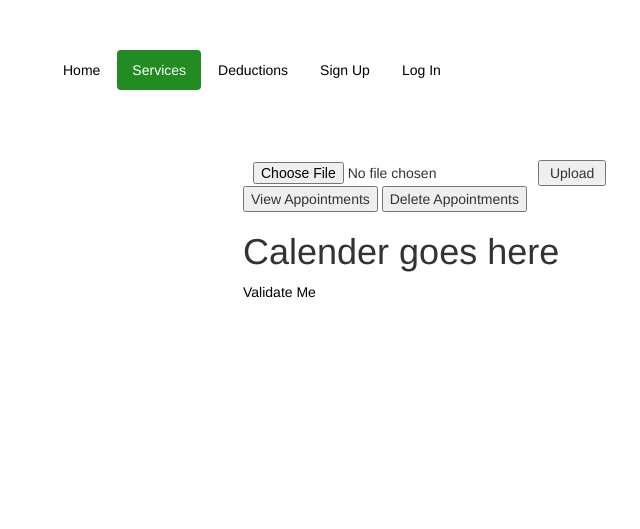
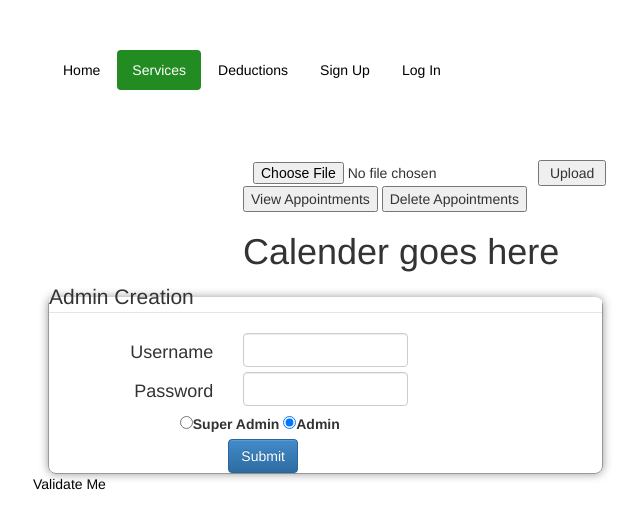
Before and after one commit to sbkohel/fvtaxprep, a PHP site: page /employeemain.php in a window 1280 px wide. Shown: the top 529 px of the page, without its empty margins (22-662 px from the left). Run offline with PHP 8.4, Linux system fonts and the light colour scheme; data that the repository does not hold is empty.

Commit message:
employee login creation

```diff
--- a/css/style.css
+++ b/css/style.css
@@ -29,3 +29,8 @@ a, a:hover{
 .panel-primary>.panel-heading, .panel-primary{
 	border-color: #228b22;
 }
+fieldset {
+    border:1px solid #999;
+    border-radius:8px;
+    box-shadow:0 0 10px #999;
+}
--- a/employeemain.php
+++ b/employeemain.php
@@ -35,7 +35,7 @@
 				</table>
 			</form>
 			<?php
-			$db = new PDO("mysql:dbname=vanlab18;host=localhost","vanlab18","Mountain123");
+			$db = new PDO("mysql:dbname=kohels65;host=localhost","root","root");
 			$result = $db->query("SELECT id, name FROM upload");
 			foreach($result as $row){
 					$ran = $row['id'];
@@ -50,11 +50,49 @@
                     Calender goes here
                     </h1>
                 </table>
-            <div>
+            </div>
         </div>
-        <p id = "validate">
-            <a href="http://validator.w3.org/check/referer">Validate Me</a>
-        </p>
+        <div class="row">
+            <div class="col-lg-6">
+                <form method="post" action="createadmin.php">
+                    <fieldset>
+                        <legend>Admin Creation</legend>
+                        <div class="row">
+                            <div class="col-lg-4 text-right">
+                                <h4>Username</h4>
+                            </div>
+                            <div class="col-lg-4">
+                                <input ng-model="username" class="form-control" name="username">
+                            </div>
+                        </div>
+                        <div class="row">
+                            <div class="col-lg-4 text-right">
+                                <h4>Password</h4>
+                            </div>
+                            <div class="col-lg-4">
+                                <input name="password" type="password" class="form-control">
+                            </div>
+                        </div>
+                        <div class="row">
+                            <div class="row col-lg-offset-3">
+                                <label><input name="admintype" type="radio" value="super">Super Admin</label>
+                                <label><input name="admintype" type="radio" value="admin" checked="checked">Admin</label>
+                            </div>
+                        </div>
+                        <div class="row">
+                            <div class="row col-lg-offset-4">
+                                <input class="btn btn-primary" name="subbtn"type="submit" value="Submit">
+                            </div>
+                        </div>
+                    </fieldset>
+                </form>
+            </div>
+        </div>
+        <div class="row">
+            <p id = "validate">
+                <a href="http://validator.w3.org/check/referer">Validate Me</a>
+            </p>
+        </div>
 	</div>
 	<script src=>"js/bootstrap.min.js"></script>
 </body>
```
Also changed, not shown: createadmin.php (added, +40 -0 lines).
